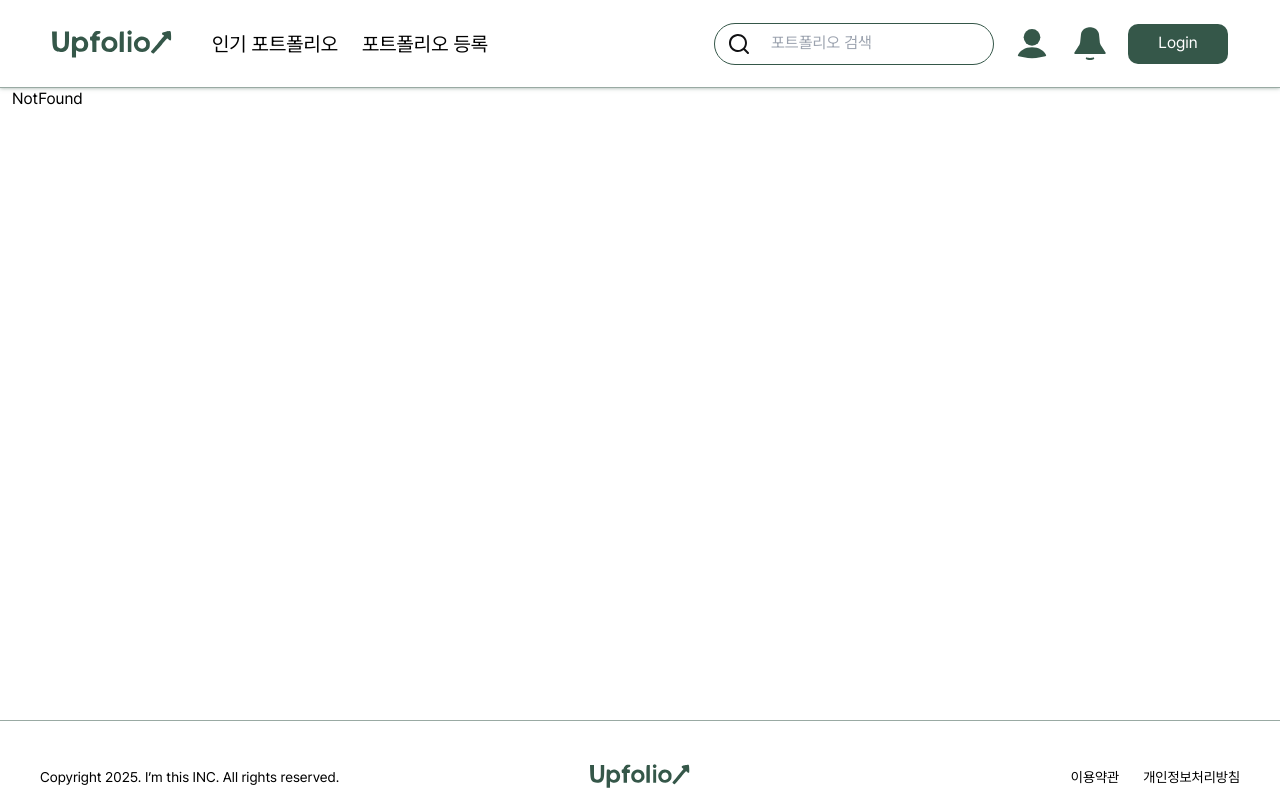
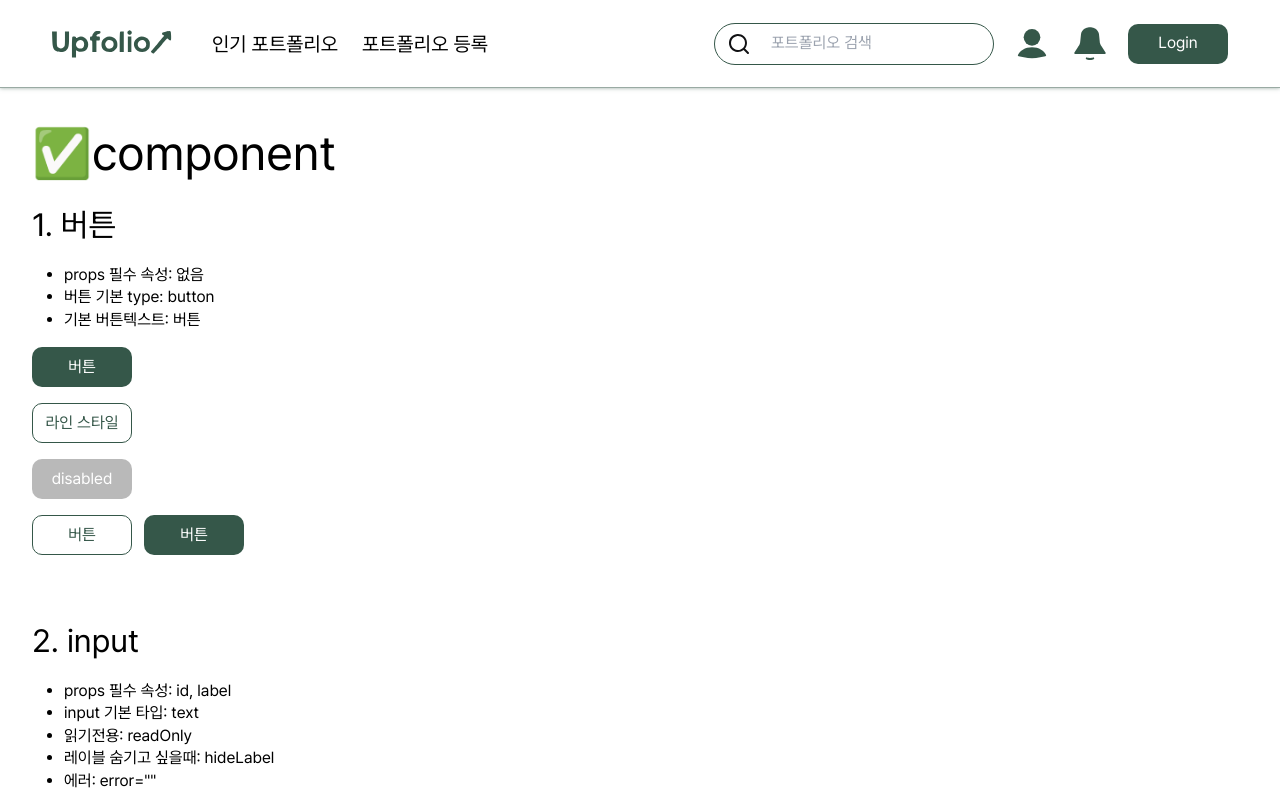
Before and after one commit to play3step/upfolio, a React (Vite) app: page /example/form in a window 1280 px wide. Shown: the top 800 px of the page. Built offline with nearby package versions, Linux system fonts and the light colour scheme; no server answers.

Commit message:
feat : 버튼 공통 컴포넌트 props 수정

```diff
--- a/src/components/common/Button.module.css
+++ b/src/components/common/Button.module.css
@@ -11,7 +11,7 @@
   align-items: center;
   background-color: var(--primary);
   cursor: pointer;
-  transition: background-color 0.2s ease;
+  transition: all 0.2s ease;
 
   .btn__txt {
     font-size: var(--fs-sm);
@@ -19,7 +19,7 @@
   }
 
   &:hover {
-    background-color: var(--black);
+    box-shadow: inset 0 0 8px rgba(255, 255, 255, 0.8);
   }
 
   &:focus-visible {
@@ -29,12 +29,13 @@
 
   &:disabled {
     border:none;
-    background-color: var(--gray-80);
+    background-color: var(--gray-50);
+    box-shadow: none;
+    cursor: not-allowed;
 
     .txt {
       color: var(--white);
     }
-    cursor: not-allowed;
   }
 }
 
@@ -47,19 +48,15 @@
     color: var(--primary);
   }
 
-  &:hover, &:focus {
-    background-color: var(--teritiary-80);
+  &:hover {
+    box-shadow: inset 0 0 8px rgba(0, 0, 0, 0.3);
   }
 
   &:disabled {
     border:none;
-    color: var(--white);
-    background-color: var(--gray);
+    background-color: var(--gray-50);
+    .btn__txt {
+      color: var(--white);
+    }
   }
 }
-
-/* 버튼 그룹 */
-
-.btn-wrap {
-
-}
--- a/src/components/common/Button.tsx
+++ b/src/components/common/Button.tsx
@@ -1,12 +1,9 @@
-import type { ReactNode } from 'react'
+import type { ButtonHTMLAttributes, ReactNode } from 'react'
 import S from './Button.module.css'
 
-interface Props {
-  type?: 'button' | 'submit' | 'reset'
-  line?: boolean // 버튼스타일
+interface Props extends ButtonHTMLAttributes<HTMLButtonElement> {
+  line?: boolean // 버튼 라인 스타일
   children?: ReactNode // 버튼 안 텍스트
-  disabled?: boolean
-  onClick?: (e: React.MouseEvent<HTMLButtonElement>) => void
 }
 
 function Button({
@@ -14,15 +11,16 @@ function Button({
   line,
   disabled = false,
   children,
-  onClick
+  className = '',
+  ...props
 }: Props) {
   return (
     <>
       <button
         type={type}
-        className={`${S.btn} ${line ? ` ${S['btn--line']}` : ''}`}
+        className={`${S.btn} ${line ? ` ${S['btn--line']}` : ''} ${className}`}
         disabled={disabled}
-        onClick={onClick}>
+        {...props}>
         <span className={S.btn__txt}>{children ? `${children}` : '버튼'}</span>
       </button>
     </>
--- a/src/pages/Example/FormAndText.tsx
+++ b/src/pages/Example/FormAndText.tsx
@@ -52,17 +52,23 @@ function FormAndText() {
           <li>props 필수 속성: 없음</li>
           <li>버튼 기본 type: button</li>
           <li>기본 버튼텍스트: 버튼</li>
-          <li>버튼 막을 시: disabled</li>
         </ul>
 
         <Button />
         <Button
           type="submit"
           onClick={() => console.log('hi')}
+          onMouseEnter={() => console.log('마우스 올림')}
           line>
           라인 스타일
         </Button>
         <Button disabled>disabled</Button>
+
+        {/* 버튼 그룹형 */}
+        <div style={{ display: 'flex', gap: '.75rem' }}>
+          <Button line />
+          <Button />
+        </div>
       </div>
 
       <h2 style={h2Style}>2. input</h2>
--- a/src/routes/Router.tsx
+++ b/src/routes/Router.tsx
@@ -11,8 +11,13 @@ import { PortfolioDetail } from '@/pages/Portfolio/PortfolioDetail'
 import { PortfolioList } from '@/pages/Portfolio/PortfolioList'
 import { createBrowserRouter } from 'react-router-dom'
 import Layout from '@/layouts/Layout'
+import FormAndText from '@/pages/Example/FormAndText'
 
 const routerList = [
+  {
+    path: '/example/form',
+    element: <FormAndText />
+  },
   {
     path: '/',
     element: <Home />
```
